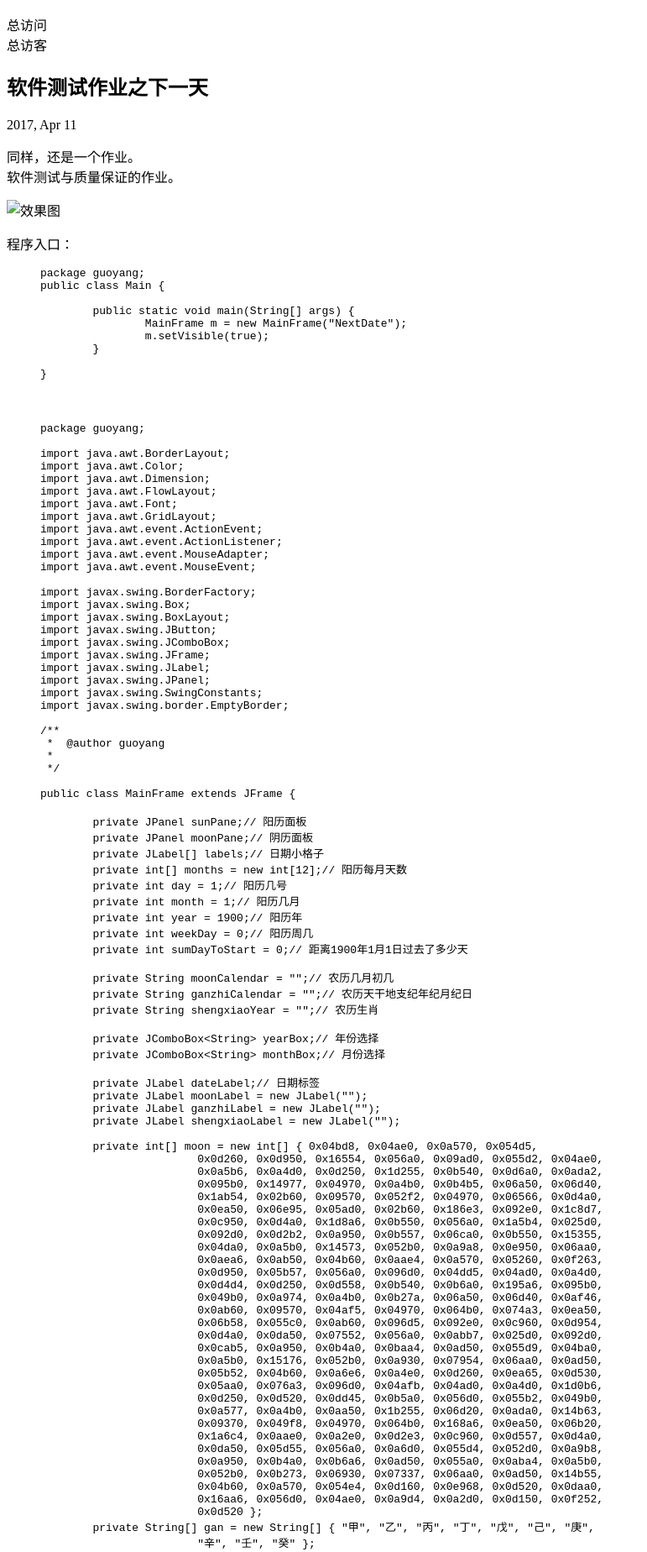
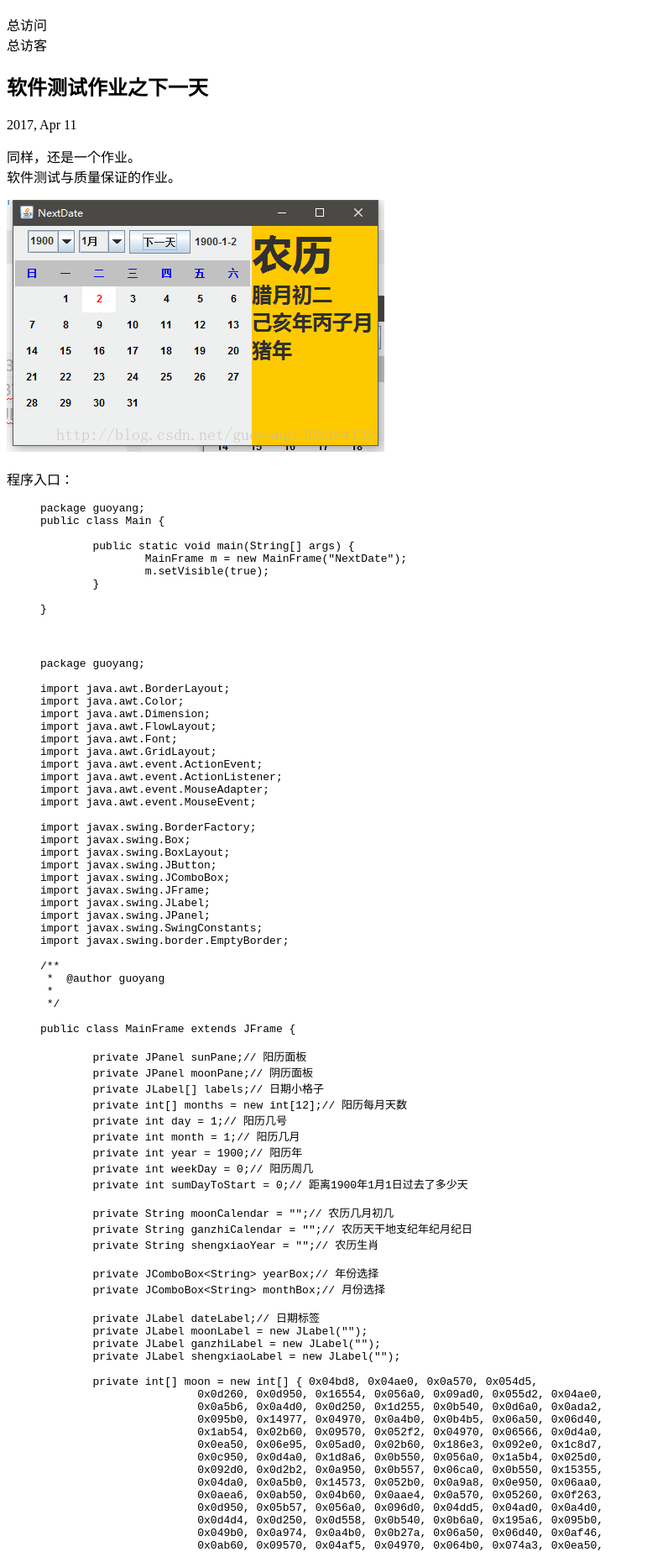
Before and after one commit to guoyang1996/guoyang1996.github.io, a Jekyll site: the page built from _posts/2017-04-11-软件测试作业.markdown, in a window 1280 px wide. Shown: the part 796-2644 px from the top of the page at 84% size, without its empty margins (0-771 px from the left). Built offline with Jekyll 4.4.1, drawn with Linux system fonts in a browser that asks for light colours; comment, search, counter and statistics services are not loaded.

Commit message:
恢复图片

```diff
--- a/_posts/2017-04-11-软件测试作业.markdown
+++ b/_posts/2017-04-11-软件测试作业.markdown
@@ -5,13 +5,15 @@ date: 2017-04-11 13:32:20 +0300
 description: You’ll find this post in your `_posts` directory. Go ahead and edit it and re-build the site to see your changes. # Add post description (optional)
 header-img: test.jpg # Add image post (optional)
 tags: [java, swing]
+typora-root-url: .
+typora-copy-images-to: ..\assets\clipimg
 ---
 同样，还是一个作业。
 <br>
 软件测试与质量保证的作业。
 <br>
 
-![效果图](../assets/img/next-date.png)
+![效果图](/../assets/img/next-date.png)
 
 程序入口：
 
```
Also changed, not shown: assets/img/next-date.png (added).
